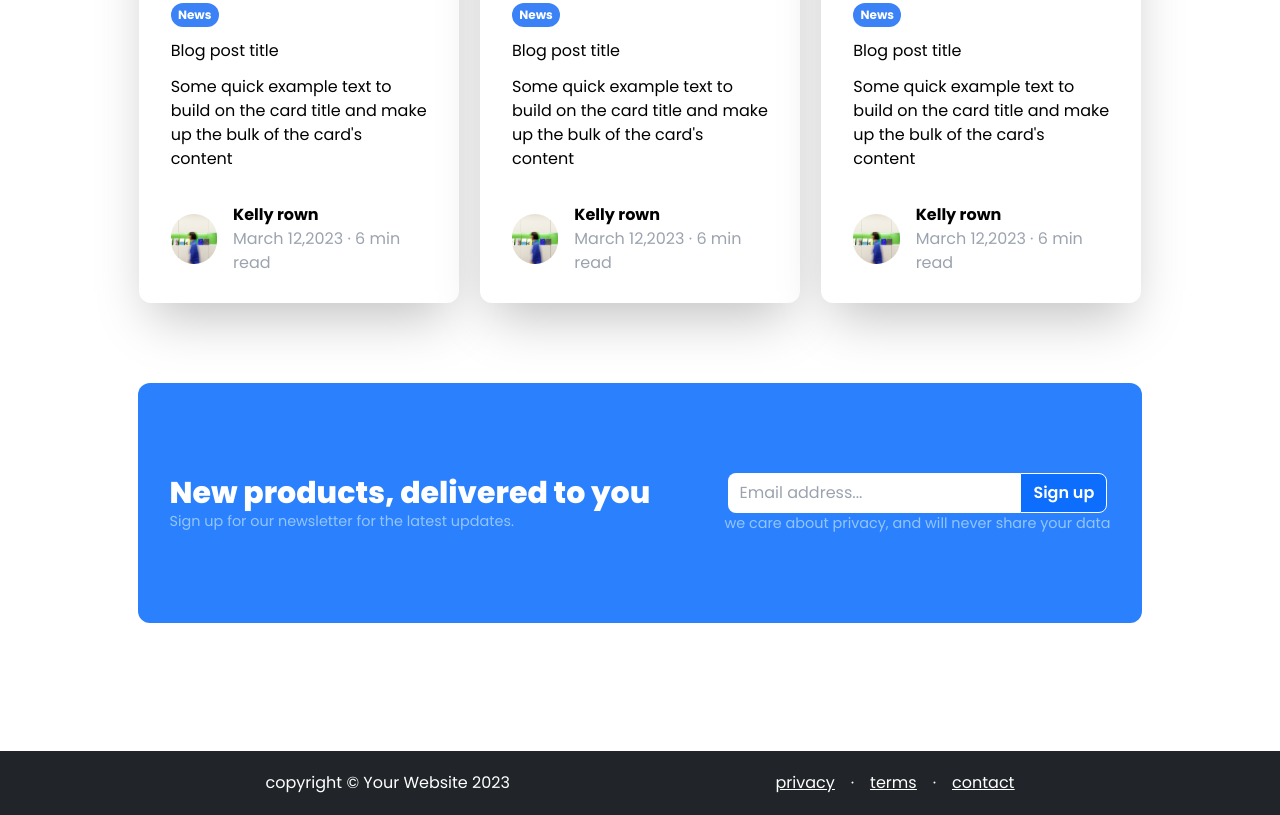
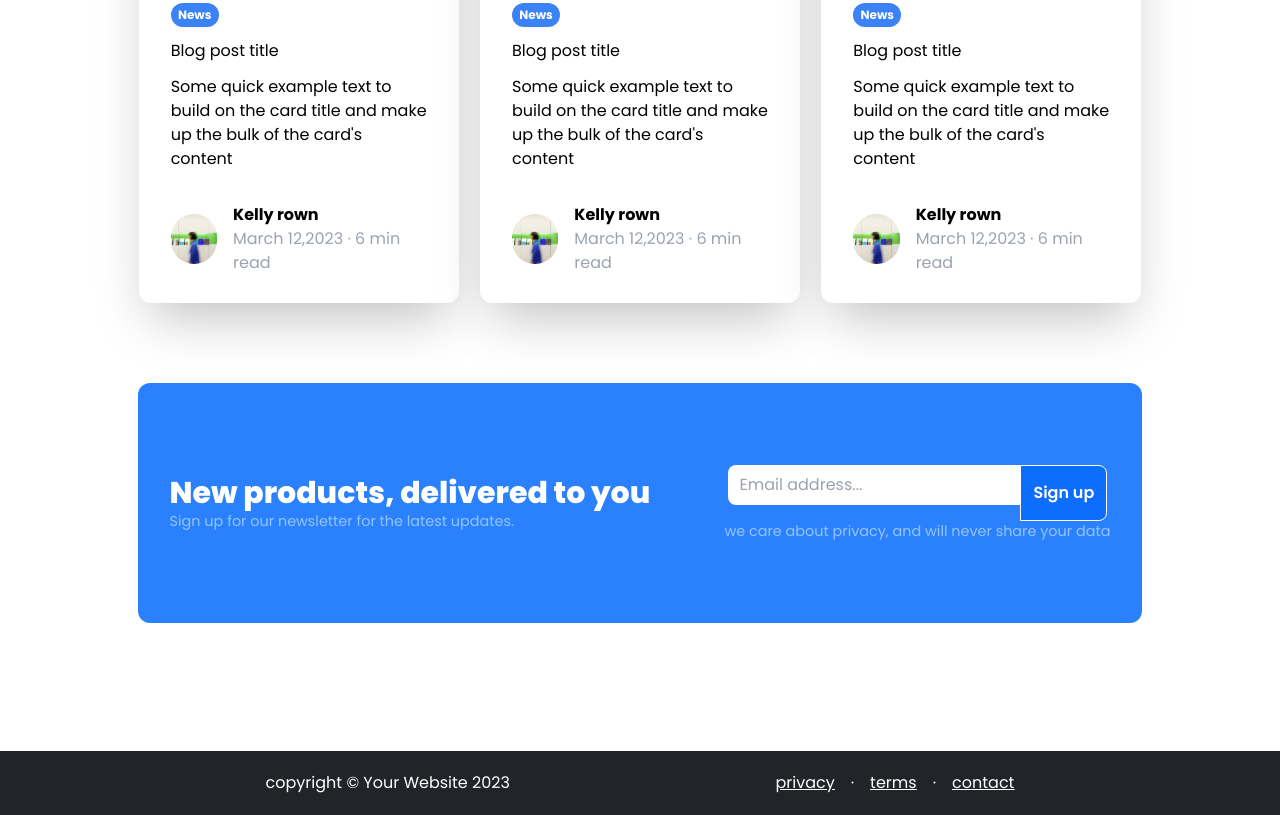
Before and after one commit to kelvin0027/project-tailwind-1, a website: page src/index.html in a window 1280 px wide. Shown: the part 2001-2816 px from the top of the page. Drawn offline with Linux system fonts and the light colour scheme; a web font is replaced by a local one.

Commit message:
fixed the sign up button bug

```diff
--- a/src/index.html
+++ b/src/index.html
@@ -261,7 +261,7 @@
           <div>
             <form class="flex justify-center" action="">
               <input placeholder="Email address..." class="rounded-l-lg pl-3 h-10 w-40 md:w-52 lg:w-[18.3rem]" type="email" />
-              <button class="bg-[#0D6EFD] border-white border-[1.5px] h-10 px-3 text-white font-semibold rounded-r-lg">Sign up</button>
+              <button class="bg-[#0D6EFD] border-white border-[1.5px] h-14 px-3 text-white font-semibold rounded-r-lg">Sign up</button>
             </form>
             <div><p class="text-blue-300 lg:text-[0.9rem]">we care about privacy, and will never share your data</p></div>
           </div>
```
Also changed, not shown: src/css/mainstyles.css.
